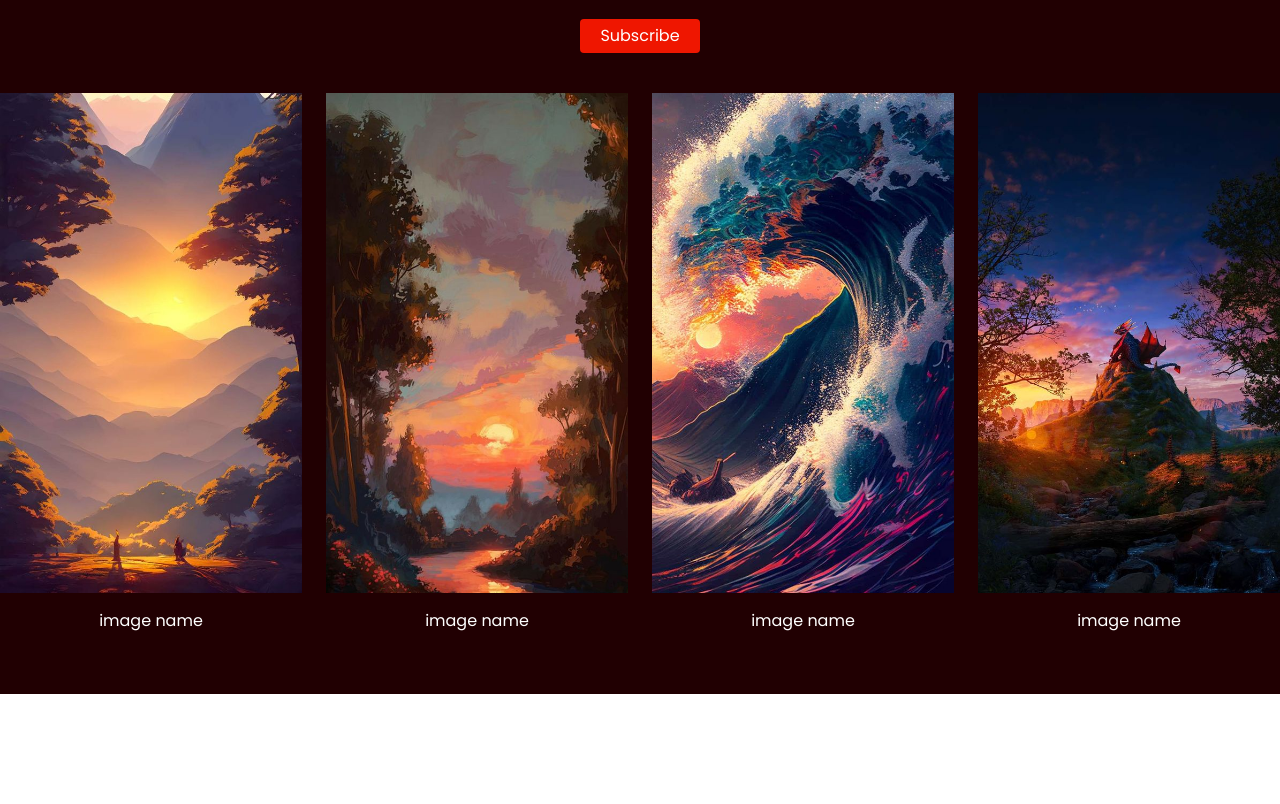
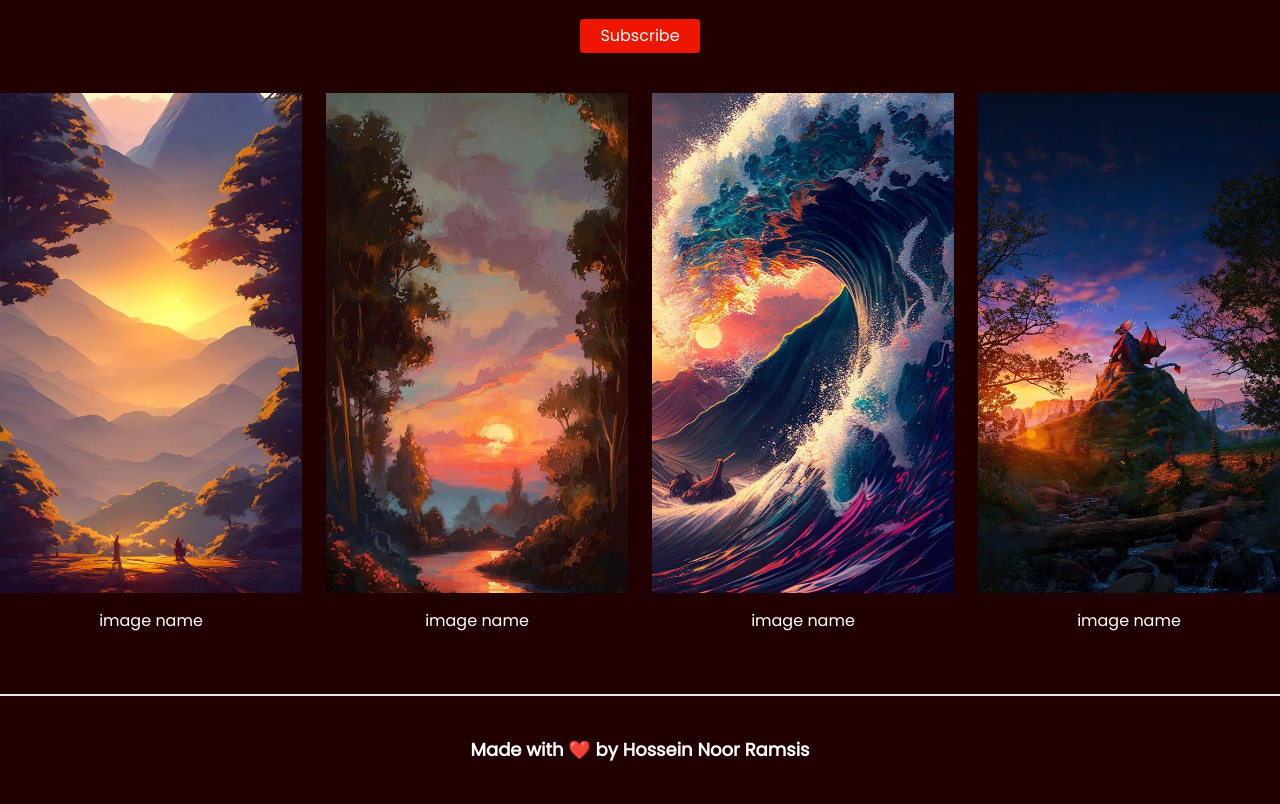
Before and after one commit to Hossein-Noor-Ramsis/D-7, a website: page index.html in a window 1280 px wide. Shown: the part 1187-1991 px from the top of the page. Before the commit the page ends 1881 px from the top, so only its background shows below. Drawn offline with Linux system fonts and the light colour scheme.

Commit message:
feat: add footer

```diff
--- a/index.html
+++ b/index.html
@@ -53,7 +53,9 @@
       </section>
 
       <!-- ==================== intro ==================== -->
-      <section class="tab font-poppins p-10 flex flex-col justify-between gap-6 min-h-[50vh]">
+      <section
+        class="tab font-poppins p-10 flex flex-col justify-between gap-6 min-h-[50vh]"
+      >
         <h2 class="animation-show text-center font-extrabold text-3xl">
           Parallax Scrolling Website
         </h2>
@@ -119,6 +121,9 @@
     </main>
     <footer>
       <!-- ==================== footer ==================== -->
+      <section class="text-center p-10 border-t-2 bg-[#210002] text-white">
+        <p class="font-semibold text-lg">Made with ❤️ by Hossein Noor Ramsis</p>
+      </section>
     </footer>
     <script src="./src/JavaScript/index.js"></script>
   </body>
```
Also changed, not shown: src/styles/app.css.
